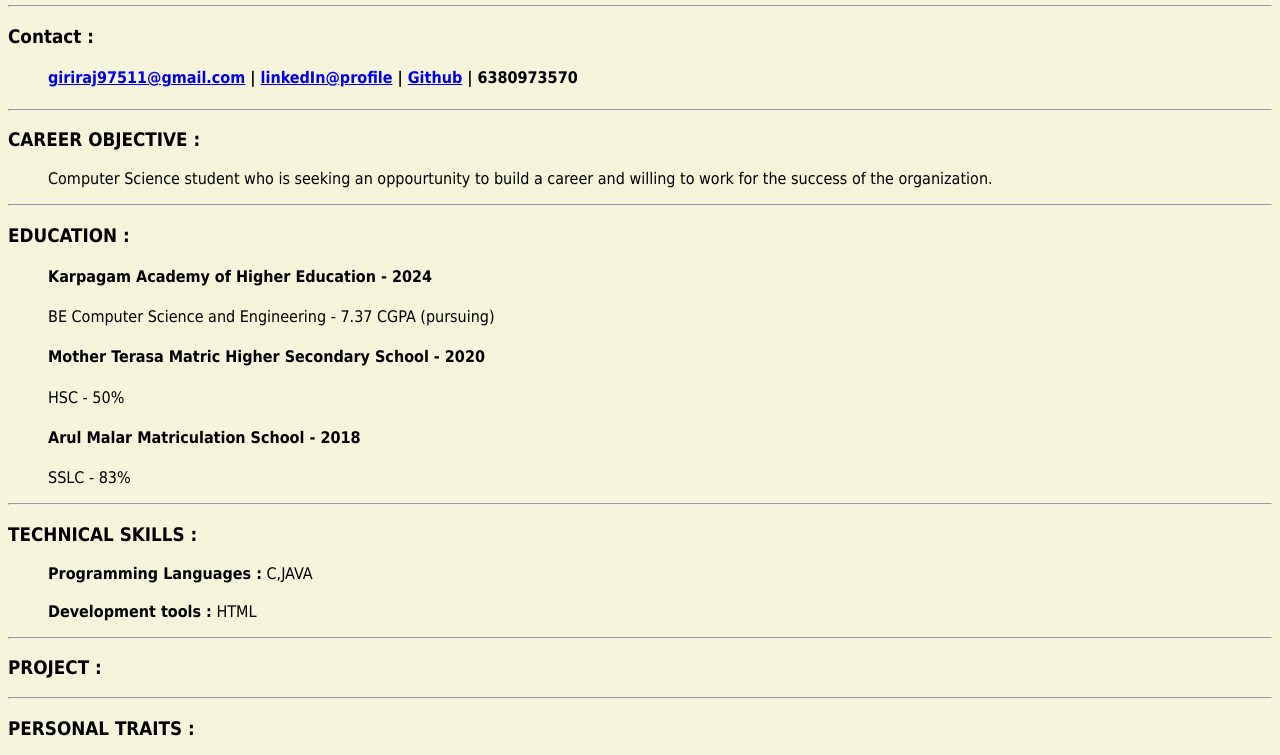
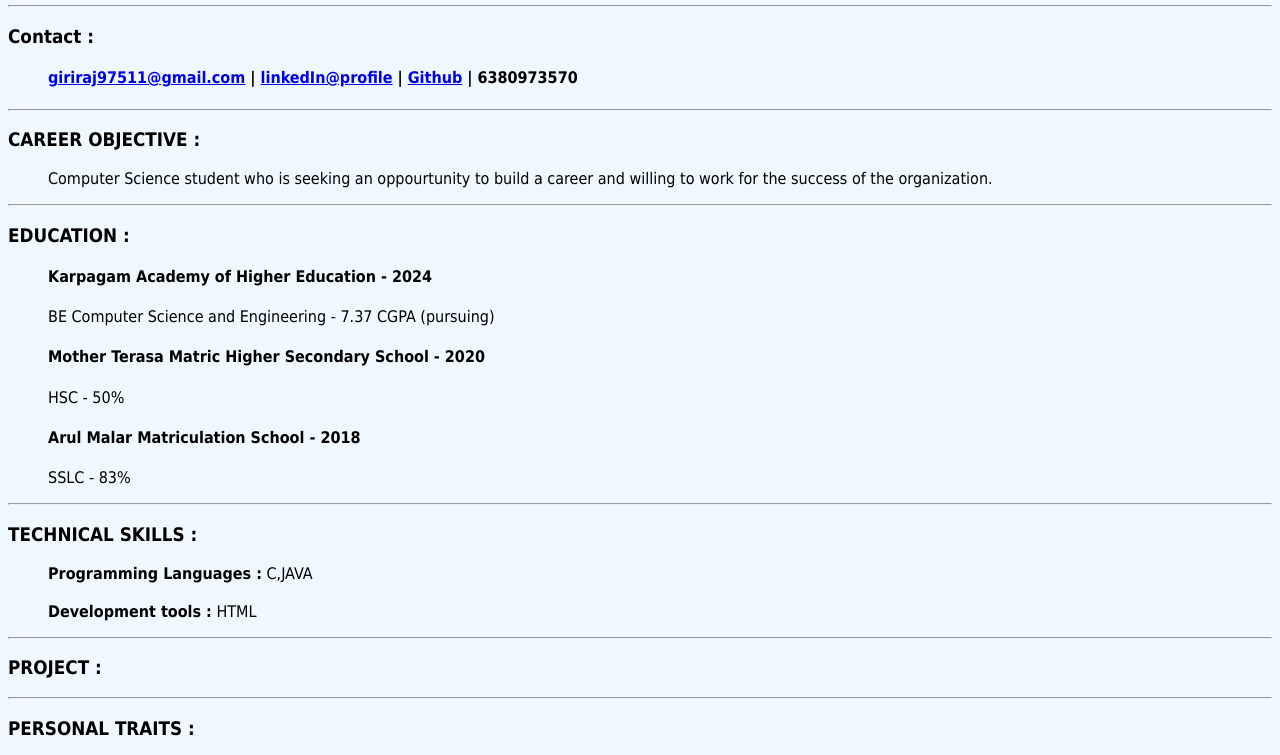
Before and after one commit to Foxygiri/resume, a plain HTML site: page index.html in a window 1280 px wide. Shown: the part 280-1035 px from the top of the page. Drawn offline with Linux system fonts and the light colour scheme.

Commit message:
changed the bg color

```diff
--- a/index.html
+++ b/index.html
@@ -1,5 +1,5 @@
 <!DOCTYPE html>
-<html lang="en" style="background: beige;">
+<html lang="en" style="background: #f0f8ff;">
 <head>
     <meta charset="UTF-8">
     <meta http-equiv="X-UA-Compatible" content="IE=edge">
```
